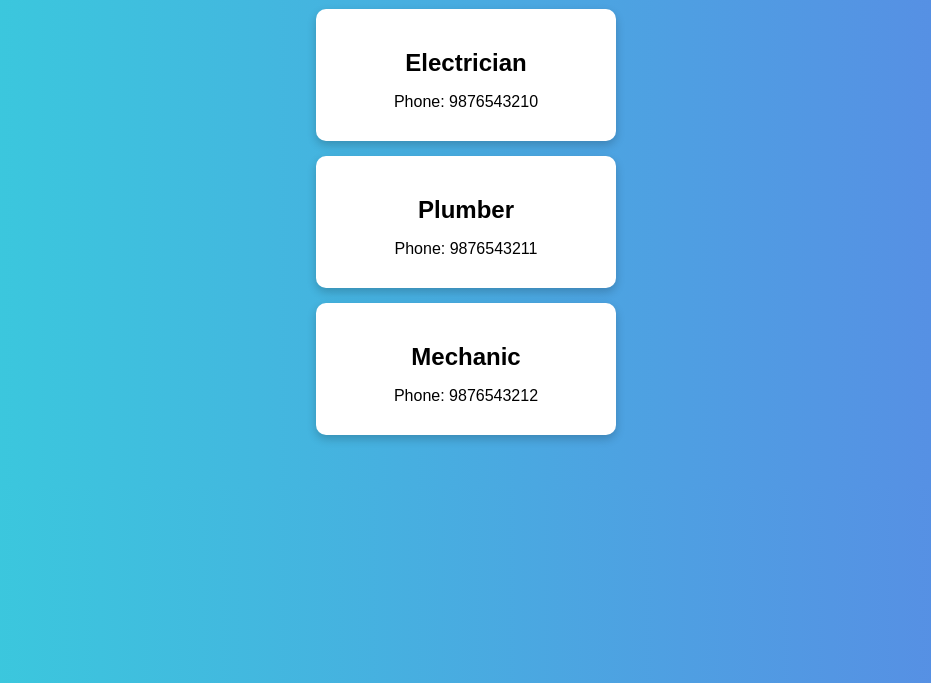
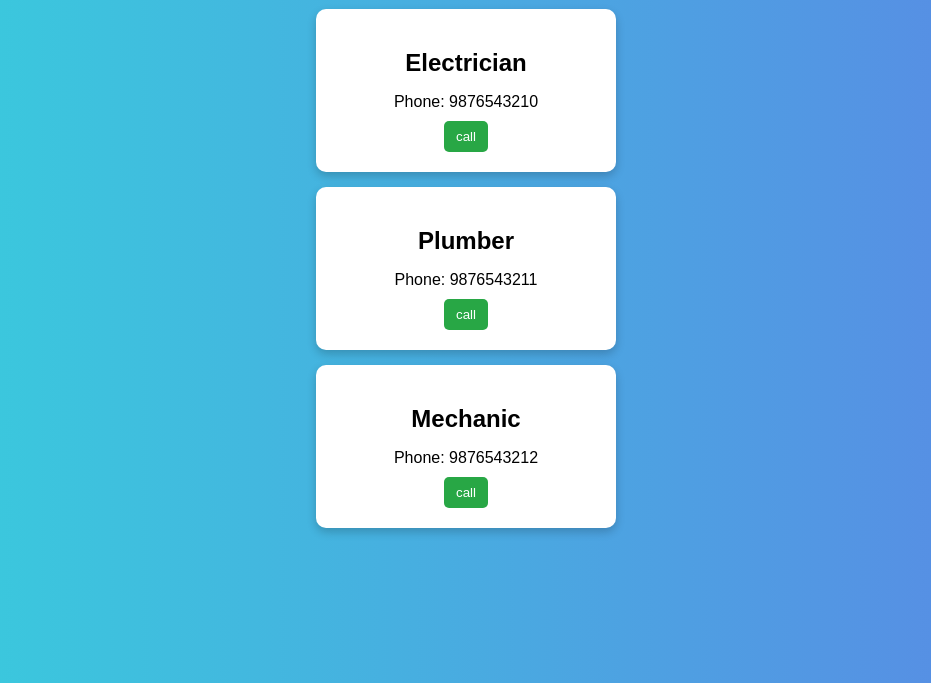
Before and after one commit to GowharAhmadMir/Local-Service-finder-, a plain HTML site: page index.html in a window 1280 px wide. Shown: the part 117-800 px from the top of the page, without its empty margins (174-1105 px from the left). Drawn offline with Linux system fonts and the light colour scheme.

Commit message:
Add call buttons for local services

```diff
--- a/index.html
+++ b/index.html
@@ -12,16 +12,22 @@
   <div class="service">
     <h2>Electrician</h2>
     <p>Phone: 9876543210</p>
+     <button>call</button>
+
   </div>
 
   <div class="service">
     <h2>Plumber</h2>
     <p>Phone: 9876543211</p>
+    <button>call</button>
+
   </div>
 
   <div class="service">
     <h2>Mechanic</h2>
     <p>Phone: 9876543212</p>
+    <button>call</button>
+
   </div>
 
 </body>
```
